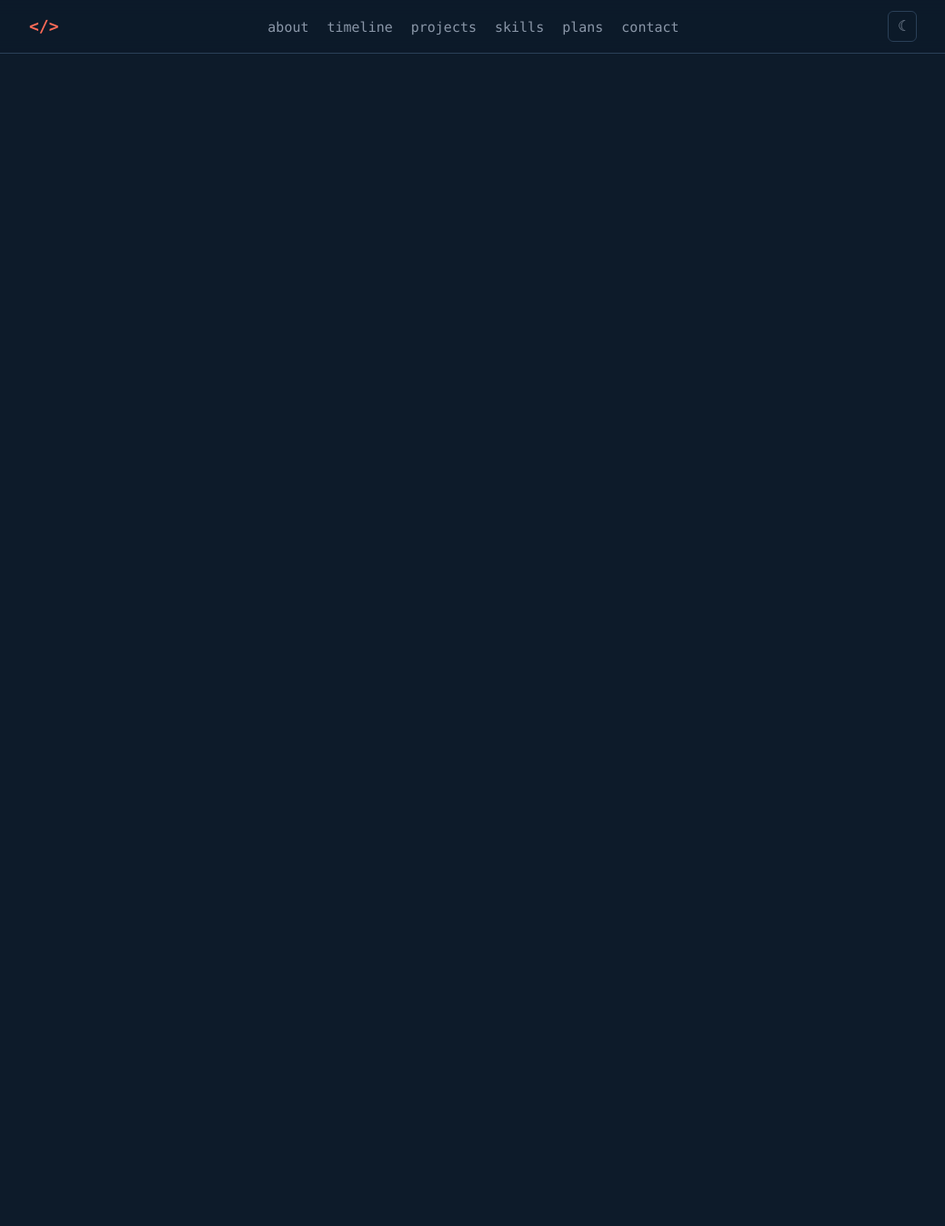
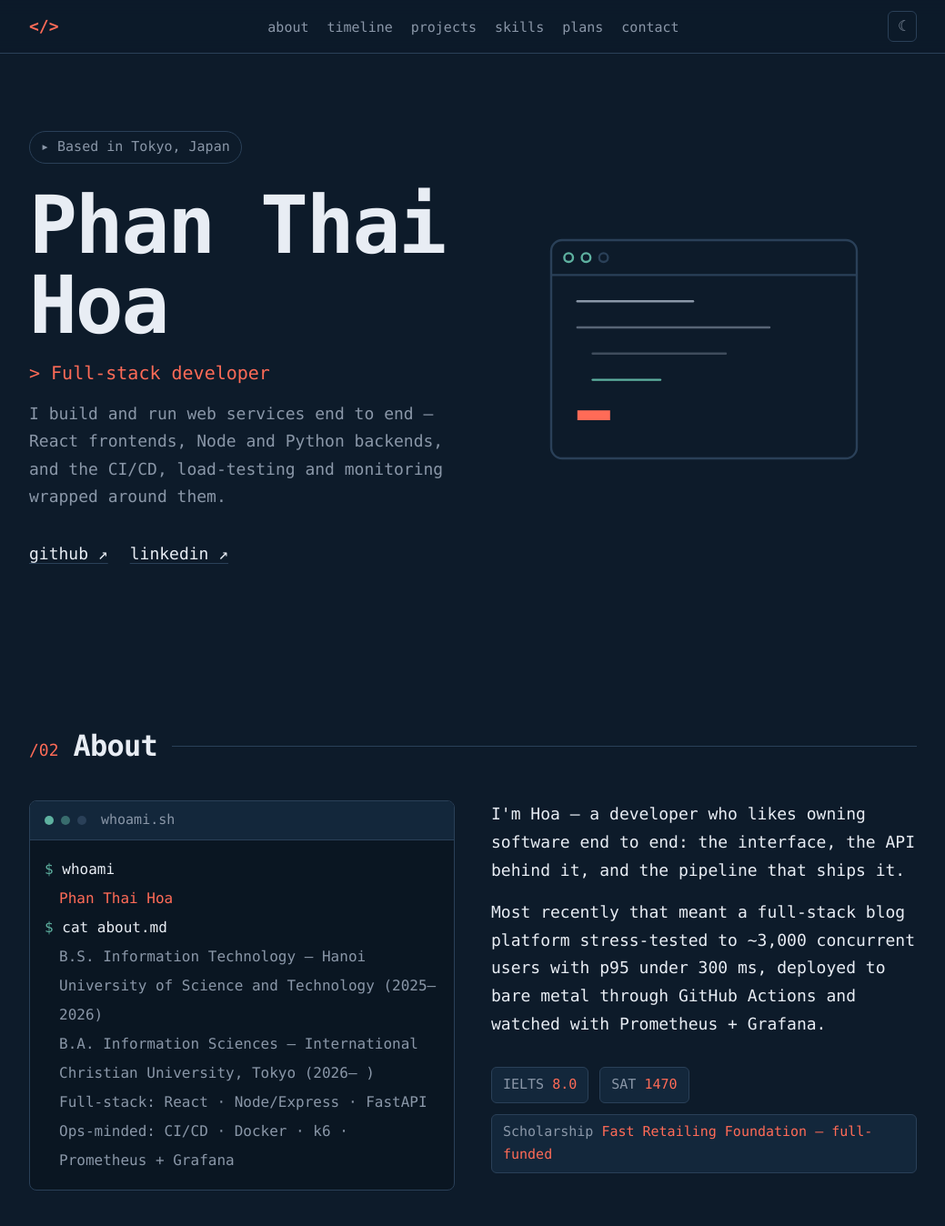
Before and after one commit to pth3231/hoa-portfolio, a React (Vite) app: page / in a window 1280 px wide. Shown: the top 1348 px of the page at 91% size, without its empty margins (120-1159 px from the left). Before the commit the page ends 800 px from the top, so only its background shows below. Built offline with nearby package versions, Linux system fonts and the light colour scheme.

Commit message:
feat: hero and about sections

```diff
--- a/src/App.tsx
+++ b/src/App.tsx
@@ -1,10 +1,15 @@
+import { About } from "./components/sections/About";
+import { Hero } from "./components/sections/Hero";
 import { Nav } from "./components/ui/Nav";
 
 export default function App() {
   return (
     <>
       <Nav />
-      <main className="min-h-screen pt-16" />
+      <main className="min-h-screen pt-16">
+        <Hero />
+        <About />
+      </main>
     </>
   );
 }
--- /dev/null
+++ b/src/components/sections/About.tsx
@@ -0,0 +1,49 @@
+import { profile } from "../../content/profile";
+import { Reveal } from "../ui/Reveal";
+import { SectionHeader } from "../ui/SectionHeader";
+import { Terminal } from "../ui/Terminal";
+
+export function About() {
+  return (
+    <section id="about" className="scroll-mt-24">
+      <div className="mx-auto max-w-5xl px-6 py-20">
+        <SectionHeader index="02" title="About" />
+        <div className="grid gap-10 md:grid-cols-2">
+          <Reveal>
+            <Terminal title="whoami.sh">
+              <div>
+                <span className="text-comment">$</span> <span>whoami</span>
+              </div>
+              <div className="pl-4 text-accent">{profile.name}</div>
+              <div>
+                <span className="text-comment">$</span> <span>cat about.md</span>
+              </div>
+              {profile.aboutLines.map((line) => (
+                <div key={line} className="pl-4 text-muted">
+                  {line}
+                </div>
+              ))}
+            </Terminal>
+          </Reveal>
+          <div>
+            {profile.aboutParagraphs.map((p, i) => (
+              <Reveal key={p.slice(0, 24)} delayMs={i * 100}>
+                <p className={i > 0 ? "mt-4" : ""}>{p}</p>
+              </Reveal>
+            ))}
+            <Reveal delayMs={200}>
+              <div className="mt-8 flex flex-wrap gap-3">
+                {profile.qualifications.map((q) => (
+                  <span key={q.label} className="rounded-md border border-border bg-surface px-3 py-1.5 text-[15px]">
+                    <span className="text-muted">{q.label}</span>{" "}
+                    <span className="text-accent">{q.value}</span>
+                  </span>
+                ))}
+              </div>
+            </Reveal>
+          </div>
+        </div>
+      </div>
+    </section>
+  );
+}
--- /dev/null
+++ b/src/components/sections/Hero.tsx
@@ -0,0 +1,47 @@
+import { links } from "../../content/links";
+import { profile as me } from "../../content/profile";
+import { HeroArt } from "../art/HeroArt";
+import { Reveal } from "../ui/Reveal";
+
+export function Hero() {
+  return (
+    <section id="hero" className="scroll-mt-24">
+      <div className="mx-auto flex max-w-5xl flex-col gap-10 px-6 pb-24 pt-20 md:flex-row md:items-center">
+        <div className="flex-1">
+          <Reveal>
+            <span className="inline-block rounded-full border border-border px-3 py-1 text-[15px] text-muted">
+              ▸ Based in {me.location}
+            </span>
+          </Reveal>
+          <Reveal delayMs={100}>
+            <h1
+              className="mt-6 font-bold leading-none tracking-tight"
+              style={{ fontSize: "clamp(48px, 8vw, 88px)" }}
+            >
+              {me.name}
+            </h1>
+          </Reveal>
+          <Reveal delayMs={200}>
+            <p className="mt-4 text-xl text-accent">{"> " + me.role}</p>
+          </Reveal>
+          <Reveal delayMs={300}>
+            <p className="mt-4 max-w-xl text-muted">{me.intro}</p>
+          </Reveal>
+          <Reveal delayMs={400}>
+            <div className="mt-8 flex gap-6">
+              <a href={links.github} target="_blank" rel="noreferrer" className="underline decoration-border underline-offset-4 hover:text-accent">
+                github ↗
+              </a>
+              <a href={links.linkedin} target="_blank" rel="noreferrer" className="underline decoration-border underline-offset-4 hover:text-accent">
+                linkedin ↗
+              </a>
+            </div>
+          </Reveal>
+        </div>
+        <Reveal delayMs={300} className="hidden flex-1 md:block">
+          <HeroArt className="w-full max-w-sm mx-auto" />
+        </Reveal>
+      </div>
+    </section>
+  );
+}
```
Also changed, not shown: 2 other files (tests, documents, lock files or other folders).
